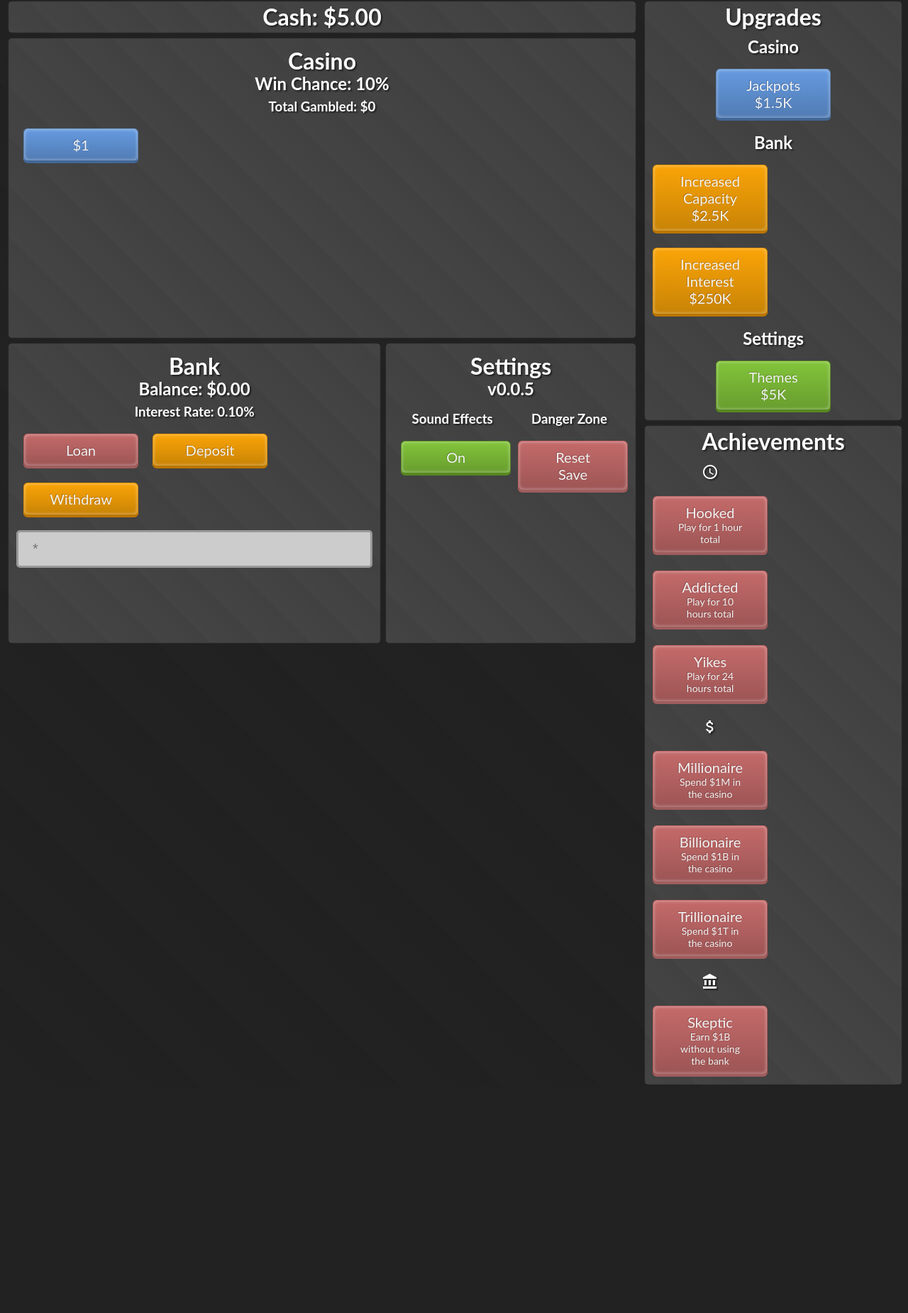
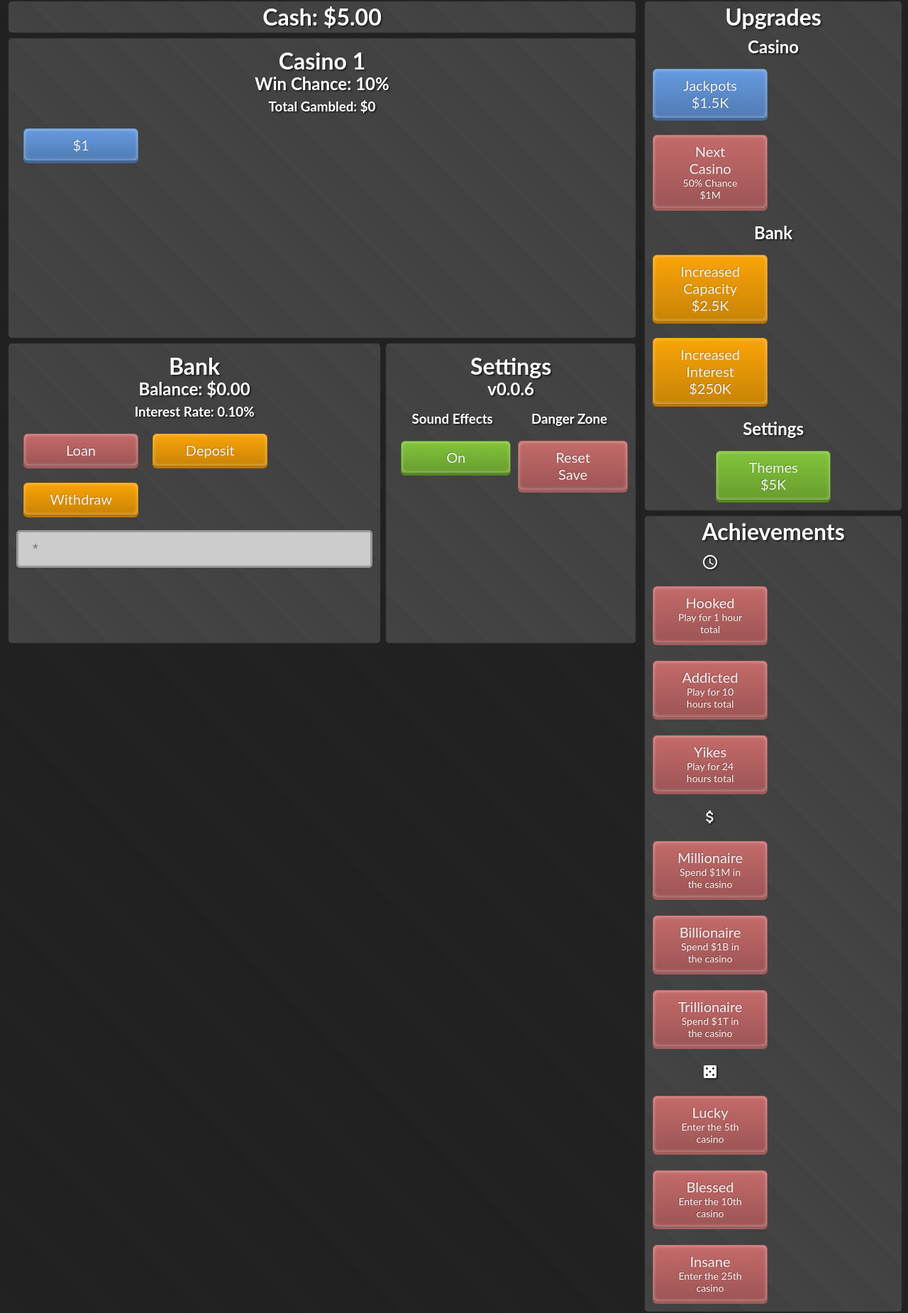
Before and after one commit to ZeahProduct/buttonbash, a plain HTML site: page index.html in a window 1280 px wide. Shown: the part 10-1860 px from the top of the page at 71% size. Before the commit the page ends 1542 px from the top, so only its background shows below. Drawn offline with Linux system fonts and the light colour scheme.

Commit message:
Rebirth, more achievements

```diff
--- a/index.html
+++ b/index.html
@@ -11,7 +11,7 @@
 				Cash: $<span id="cash">5</span>
 			</h1>
 			<div class="button-area" id="casino">
-				<h1>Casino</h1>
+				<h1 id="casinoText">Casino 1</h1>
 				<h2 id="chanceText">Win Chance: 10%</h2>
 				<h3 id="totalSpent">Total Gambled: $0</h3>
 				<div class="container">
@@ -87,7 +87,7 @@
 			</div>
 			<div class="button-area" style="display:inline-block;" id="settingsArea">
 					<h1>Settings</h1>
-					<h2>v0.0.5</h2>
+					<h2>v0.0.6</h2>
 					<div id="left">
 						<h3>Sound Effects</h3>
 						<div class="container">
@@ -130,6 +130,9 @@
 				<h2>Casino</h2>
 					<div class="container">
 						<div onclick="upgradeCasino()" id="casinoUpgrade" class="button button2 blue">Jackpots<br/>$1.5K</div>
+					</div>
+					<div class="container" id="rebirth">
+						<div onclick="rebirth()" class="button button2 red">Next Casino<div class="button3" id="casinoButtonText">50% Chance<br/>$1M</div></div>
 					</div>
 				</div>
 				<h2>Bank</h2>
@@ -174,8 +177,12 @@
 					<div id="spender3" class="button button2 red">Trillionaire<br/><div class="button3">Spend $1T in the casino</div></div><br />
 				</div>
 				<div class="container">
-					<h2 style='display:table-row'><i class="material-icons">account_balance</i><br /><br /></h2>
-					<div id="skeptic" class="button button2 red">Skeptic<br/><div class="button3">Earn $1B without using the bank</div></div><br />
+					<h2 style='display:table-row'><i class="material-icons">casino</i><br /><br /></h2>
+					<div id="lucky1" class="button button2 red">Lucky<br/><div class="button3">Enter the 5th casino</div></div><br />
+					<h2 style='display:table-row'><br /></h2>
+					<div id="lucky2" class="button button2 red">Blessed<br/><div class="button3">Enter the 10th casino</div></div>
+					<h2 style='display:table-row'><br /></h2>
+					<div id="lucky3" class="button button2 red">Insane<br/><div class="button3">Enter the 25th casino</div></div><br />
 				</div>
 		</div>
 		<script type="text/javascript" src="main.js"></script>
--- a/main.js
+++ b/main.js
@@ -30,6 +30,9 @@ if (!localStorage.casinoTier) {
 }
 if (!localStorage.timePlayed) {
   localStorage.timePlayed = 0;
+}
+if (!localStorage.casinoRank) {
+  localStorage.casinoRank = 1;
 }
 
 var winAudio = new Audio('win.mp3');
@@ -89,6 +92,11 @@ function updateCashLabel() {
   }
 }
 
+function updateWinChance() {
+  document.getElementById("chanceText").innerHTML = "Win Chance: " + (9+parseInt(localStorage.casinoRank)) + "%";
+  document.getElementById("casinoText").innerHTML = "Casino " + localStorage.casinoRank;
+}
+
 function updateBalance() {
   document.getElementById("balance").innerHTML = "Balance: $" + numberWithCommas(localStorage.balance);
 }
@@ -105,9 +113,9 @@ function updateSettings(tier) {
 function updateCasino(tier) {
   if (tier >= 1) {
     localStorage.jackpots = true;
-    document.getElementById("casinoUpgrades").style.display = "none";
+    document.getElementById("casinoUpgrade").style.display = "none";
   } else {
-    document.getElementById("casinoUpgrades").style.display = "inline-block";
+    document.getElementById("casinoUpgrade").style.display = "table-cell";
   }
 }
 
@@ -120,7 +128,7 @@ function buttonClick(cost, reward) {
       if (String(localStorage.audio).toLowerCase() === 'true') {
         winAudio.play();
       }
-    } else if (Random(100) >= 90) { // Win
+    } else if (Random(100) < (9+parseInt(localStorage.casinoRank))) { // Win
       localStorage.cash = parseFloat(localStorage.cash) + reward;
       if (String(localStorage.audio).toLowerCase() === 'true') {
         winAudio.play();
@@ -292,6 +300,22 @@ function updateAchievements() {
   } else {
     document.getElementById("spender3").className = "button button2 red";
   }
+
+  if (parseInt(localStorage.casinoRank) >= 5) {
+    document.getElementById("lucky1").className = "button button2 green";
+  } else {
+    document.getElementById("lucky1").className = "button button2 red";
+  }
+  if (parseInt(localStorage.casinoRank) >= 10) {
+    document.getElementById("lucky2").className = "button button2 green";
+  } else {
+    document.getElementById("lucky2").className = "button button2 red";
+  }
+  if (parseInt(localStorage.casinoRank) >= 25) {
+    document.getElementById("lucky3").className = "button button2 green";
+  } else {
+    document.getElementById("lucky3").className = "button button2 red";
+  }
 }
 
 function resetSave() {
@@ -307,6 +331,7 @@ function resetSave() {
     localStorage.settingsTier = 0;
     localStorage.casinoTier = 0;
     localStorage.timePlayed = 0;
+    localStorage.casinoRank = 1;
     updateCashLabel();
     updateCapacityLabel();
     updateInterestLabel();
@@ -317,6 +342,30 @@ function resetSave() {
     updateCasino(0);
     updateSettings(0);
     updateAchievements();
+    updateWinChance();
+  }
+}
+
+function rebirth() {
+  if (parseFloat(localStorage.cash) >= Math.pow(parseInt(localStorage.casinoRank), 3)*1000000) {
+    if (confirm("Are you sure you want to attempt to move on? All cash will be reset!")) {
+      localStorage.cash = 5;
+      localStorage.balance = 0;
+      updateCashLabel();
+      updateBalance();
+
+      if (Random(2) < 1) {
+        localStorage.casinoRank = parseInt(localStorage.casinoRank) + 1;
+        document.getElementById("casinoButtonText").innerHTML = "50% Chance<br/>$"+abbreviateNumber(Math.pow(parseInt(localStorage.casinoRank), 3)*1000000)+"</div>";
+        updateWinChance();
+        updateAchievements();
+        if (String(localStorage.audio).toLowerCase() === 'true') {
+          winAudio.play();
+        }
+      } else {
+        // Play fail audio
+      }
+    }
   }
 }
 
@@ -330,6 +379,8 @@ updateCasino(parseInt(localStorage.casinoTier));
 updateSettings(parseInt(localStorage.settingsTier));
 changeTheme(localStorage.themeId);
 updateAchievements();
+updateWinChance();
+document.getElementById("casinoButtonText").innerHTML = "50% Chance<br/>$"+abbreviateNumber(Math.pow(parseInt(localStorage.casinoRank), 3)*1000000)+"</div>";
 
 //Gain Interest
 setInterval(function() {
```
